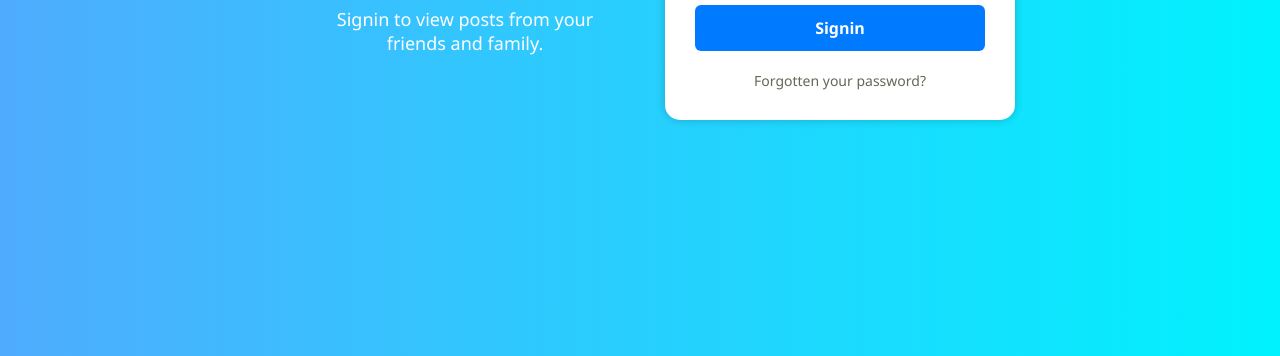
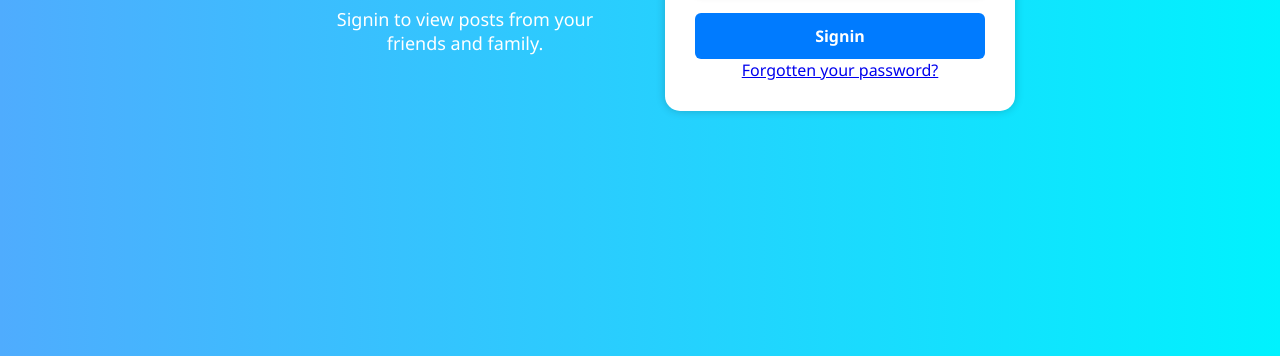
Before and after one commit to SimonCalvinS1/thosewhoshare-socialmedia, a plain HTML site: page public/index.html in a window 1280 px wide. Shown: the part 444-800 px from the top of the page. Drawn offline with Linux system fonts and the light colour scheme.

Commit message:
added forgot-password.html

```diff
--- a/public/index.html
+++ b/public/index.html
@@ -46,7 +46,7 @@
         <div class="button-group">
           <button type="submit">Signin</button>
         </div>
-        <p>Forgotten your password?</p>
+        <a href="/forgot-password.html" class="forgot-password">Forgotten your password?</a>
       </form>
     </div>
     <script src="../src/js/signinformvalid.js"></script>
```
Also changed, not shown: public/forgot-password.html (added).
